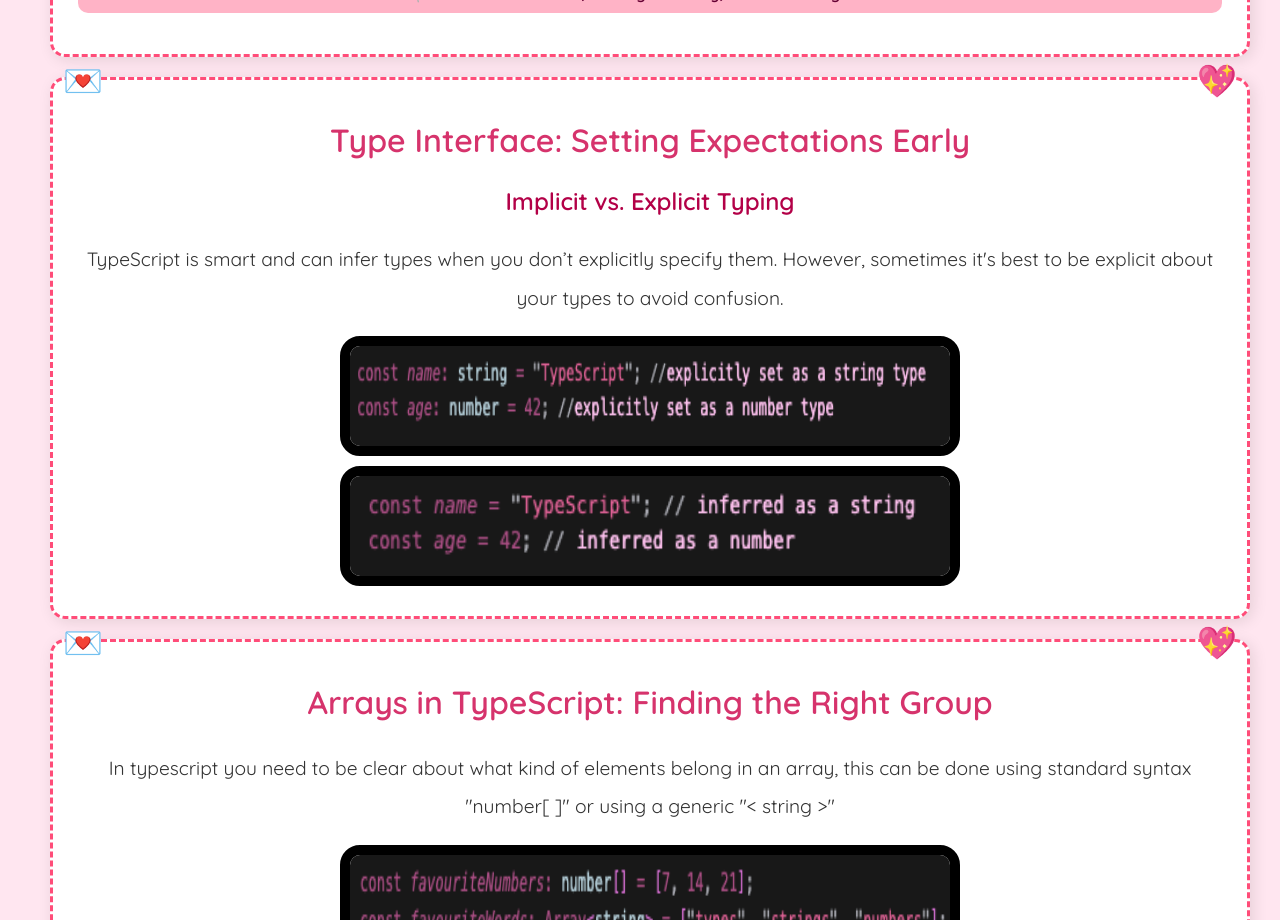
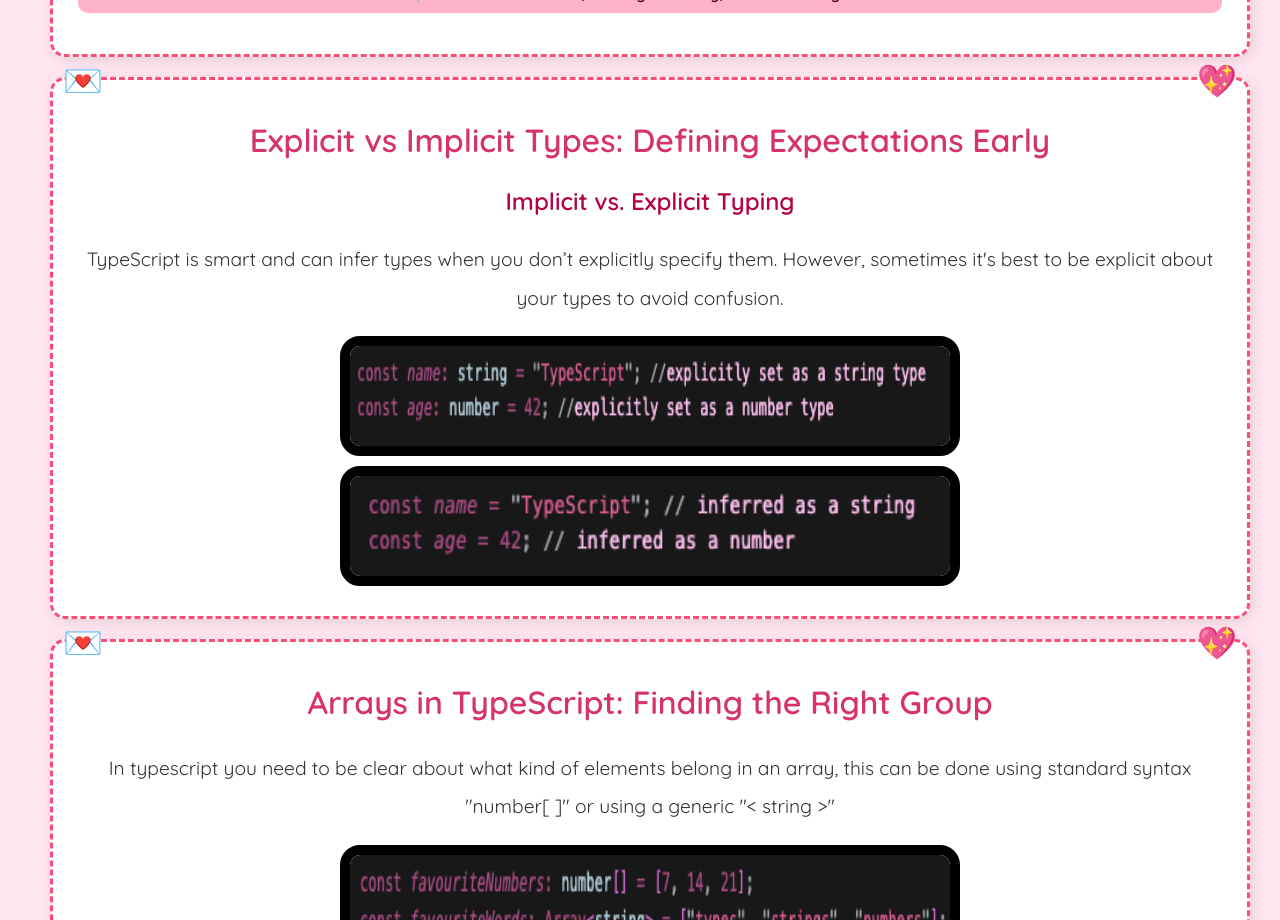
Before and after one commit to graceoreilly/blog-page, a React (Vite) app: page / in a window 1280 px wide. Shown: the part 1640-2560 px from the top of the page. Built offline with nearby package versions, Linux system fonts and the light colour scheme.

Commit message:
Update to heading

```diff
--- a/src/App.tsx
+++ b/src/App.tsx
@@ -44,7 +44,7 @@ function App() {
         </div>
 
         <div className="card">
-          <h2>Type Interface: Setting Expectations Early</h2>
+          <h2>Explicit vs Implicit Types: Defining Expectations Early</h2>
           <h3>Implicit vs. Explicit Typing</h3>
           <p>TypeScript is smart and can infer types when you don’t explicitly specify them. However, sometimes it's best to be explicit about your types to avoid confusion.</p>
           <img src="./images/explicit_type_example.png" alt="code example showing explicit types" className='code-snippet'/>
```
